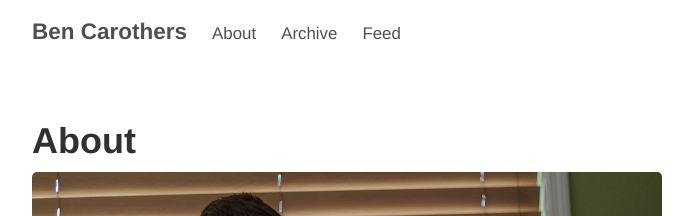
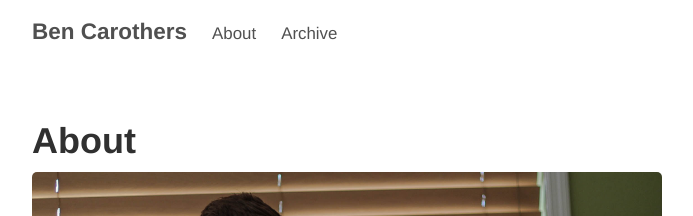
Before and after one commit to bencarothers/bencarothers.github.io, a Jekyll site: the page built from about.md, in a window 1280 px wide. Shown: the top 216 px of the page, without its empty margins (293-986 px from the left). Built offline with Jekyll 4.4.1, drawn with Linux system fonts in a browser that asks for light colours; Markdown is read by kramdown in place of the engine named in the settings.

Commit message:
no feed link

```diff
--- a/_config.yml
+++ b/_config.yml
@@ -24,4 +24,4 @@ github:
   repo:           github.com/bencarothers/bencarothers.github.io
 
 # This is the list of pages to incldue in the header of the website.
-pages_list:       {'About':'/about','Archive':'/archive','Feed':'/atom.xml'}
+pages_list:       {'About':'/about','Archive':'/archive'}
```
